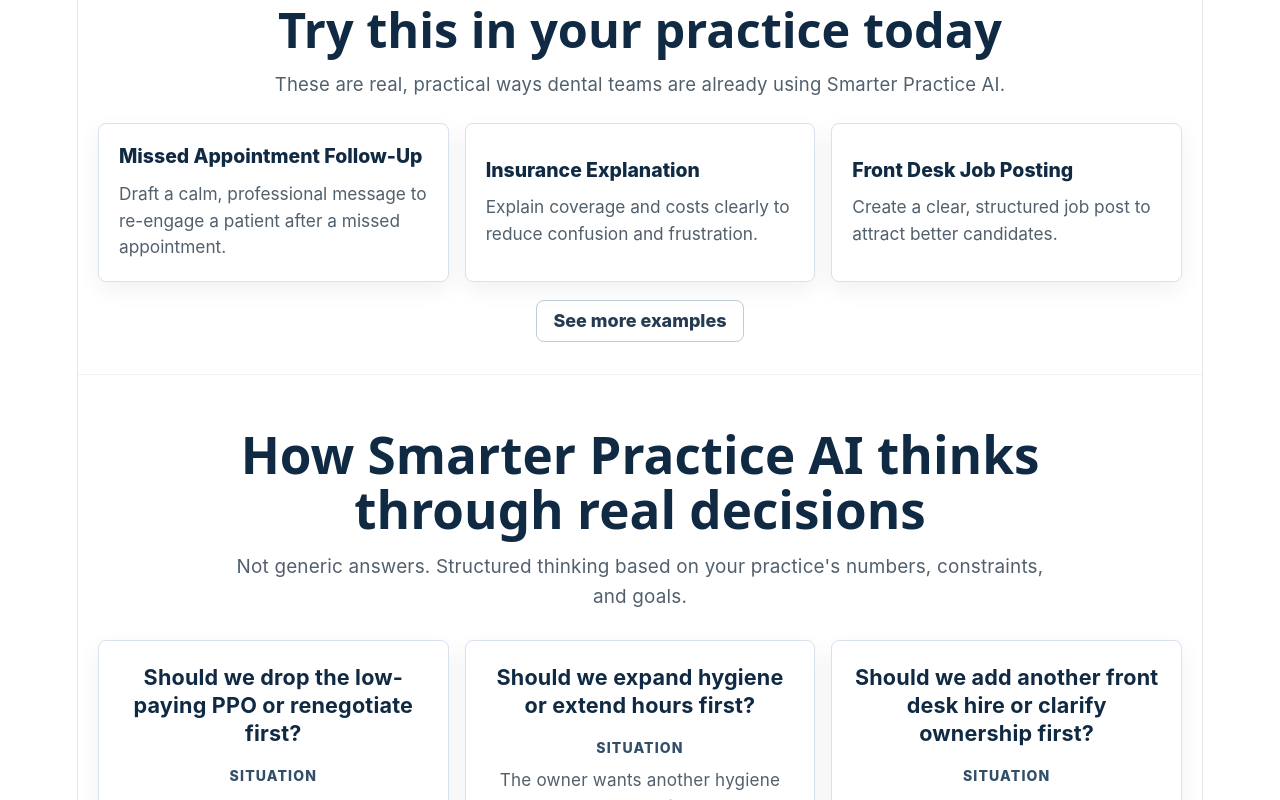
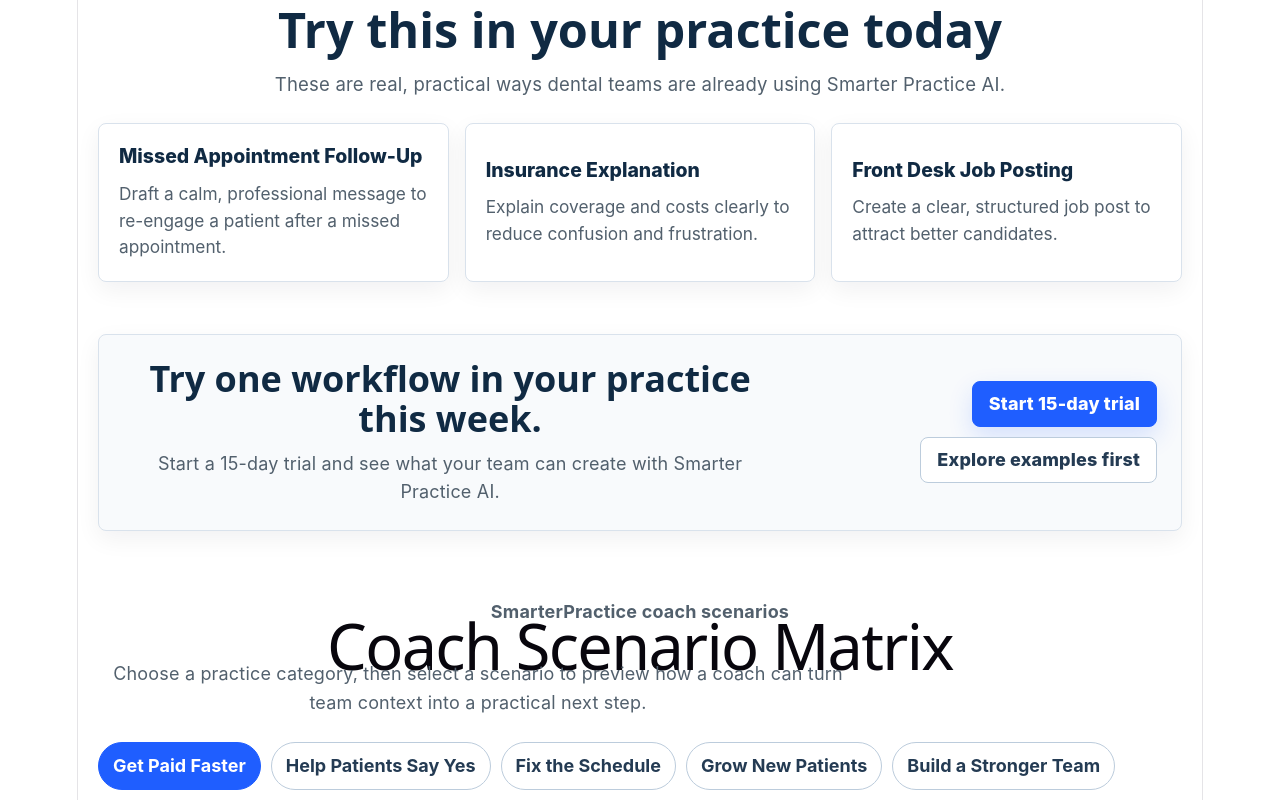
Before and after one commit to jeremyphelps-SP/smarterpractice-site, a React (Vite) app: page / in a window 1280 px wide. Shown: the part 737-1537 px from the top of the page. Built offline with nearby package versions, Linux system fonts and the light colour scheme.

Commit message:
Simplify homepage flow

```diff
--- a/src/App.jsx
+++ b/src/App.jsx
@@ -38,7 +38,6 @@
         selectedChallenge={selectedChallenge}
         onSelectQuickWin={handleSelectQuickWin}
       />
-      <DecisionExamplesSection />
       <TrialCTA
         selectedChallenge={selectedChallenge}
         selectedQuickWin={selectedQuickWin}
@@ -49,6 +48,7 @@
           selectedQuickWin={selectedQuickWin}
         />
       </div>
+      <DecisionExamplesSection />
       <AIImageStudio />
     </>
   );
--- a/src/components/QuickWinsSection.css
+++ b/src/components/QuickWinsSection.css
@@ -97,33 +97,6 @@
   line-height: 1.55;
 }
 
-.quick-wins__toggle {
-  display: flex;
-  align-items: center;
-  justify-content: center;
-  margin: 18px auto 0;
-  min-height: 42px;
-  padding: 0 16px;
-  border: 1px solid #bcccdc;
-  border-radius: 8px;
-  background: #ffffff;
-  color: #243b53;
-  cursor: pointer;
-  font: inherit;
-  font-weight: 800;
-}
-
-.quick-wins__toggle:hover,
-.quick-wins__toggle:focus-visible {
-  border-color: #1f5eff;
-  color: #1f5eff;
-}
-
-.quick-wins__toggle:focus-visible {
-  outline: 3px solid rgba(31, 94, 255, 0.24);
-  outline-offset: 3px;
-}
-
 @media (max-width: 860px) {
   .quick-wins {
     padding: 36px 18px 28px;
--- a/src/components/QuickWinsSection.jsx
+++ b/src/components/QuickWinsSection.jsx
@@ -1,4 +1,3 @@
-import { useEffect, useState } from "react";
 import { trackEvent } from "../utils/analytics";
 import "./QuickWinsSection.css";
 
@@ -245,17 +244,12 @@
   selectedChallenge = null,
   onSelectQuickWin = () => {},
 }) {
-  const [showMore, setShowMore] = useState(false);
   const quickWins =
     quickWinsByChallenge[selectedChallenge] || quickWinsByChallenge.default;
-  const visibleQuickWins = showMore ? quickWins : quickWins.slice(0, 3);
+  const visibleQuickWins = quickWins.slice(0, 3);
   const selectedChallengeLabel = selectedChallenge
     ? challengeLabels[selectedChallenge]
     : "";
-
-  useEffect(() => {
-    setShowMore(false);
-  }, [selectedChallenge]);
 
   const handleQuickWinClick = (quickWin) => {
     trackEvent("quick_win_selected", {
@@ -264,17 +258,6 @@
       quickWinTitle: quickWin.title,
     });
     onSelectQuickWin(quickWin.key);
-  };
-
-  const handleToggle = () => {
-    const nextShowMore = !showMore;
-    trackEvent(
-      nextShowMore ? "quick_wins_expanded" : "quick_wins_collapsed",
-      {
-        selectedChallenge,
-      },
-    );
-    setShowMore(nextShowMore);
   };
 
   return (
@@ -306,15 +289,6 @@
             </button>
           ))}
         </div>
-        {quickWins.length > 3 && (
-          <button
-            className="quick-wins__toggle"
-            type="button"
-            onClick={handleToggle}
-          >
-            {showMore ? "Show fewer examples" : "See more examples"}
-          </button>
-        )}
       </div>
     </section>
   );
```
